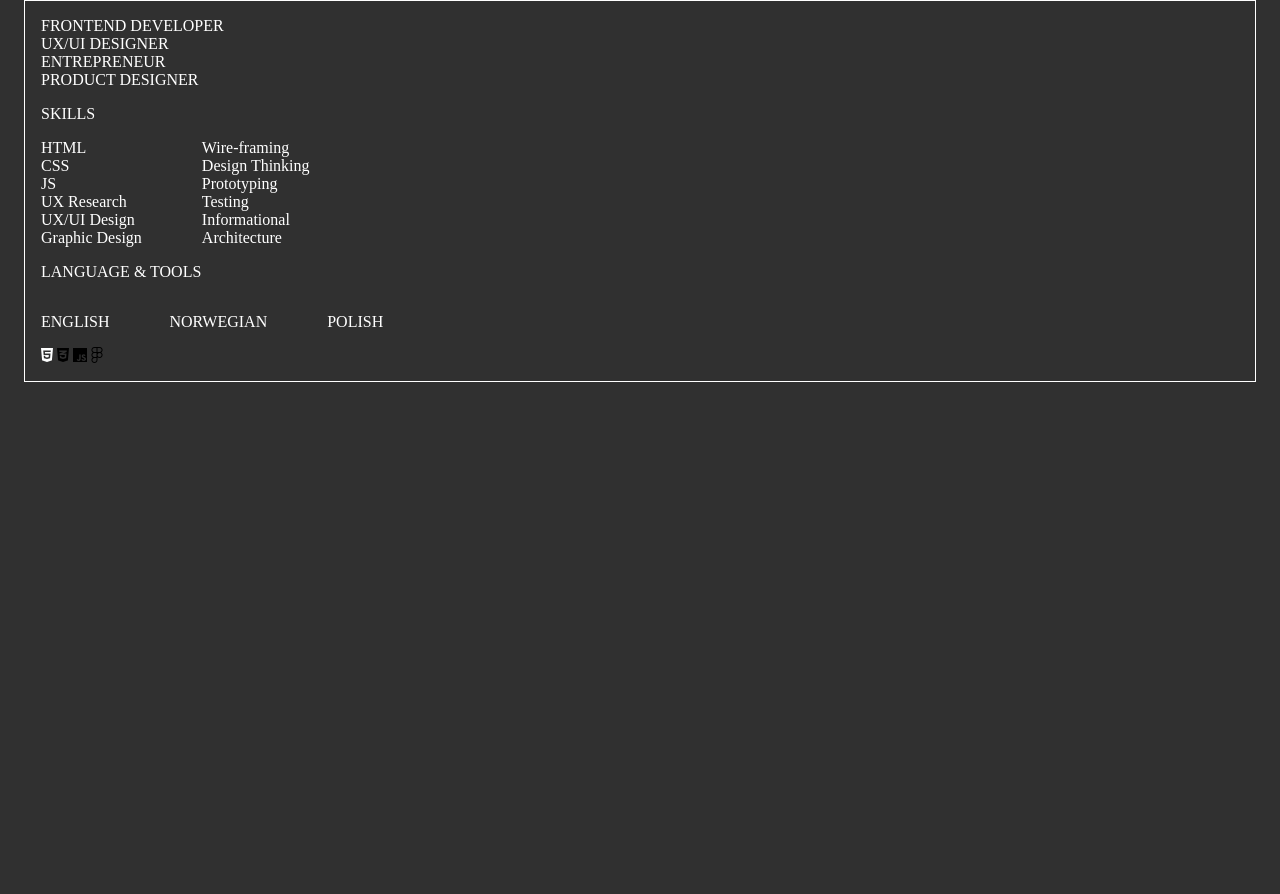
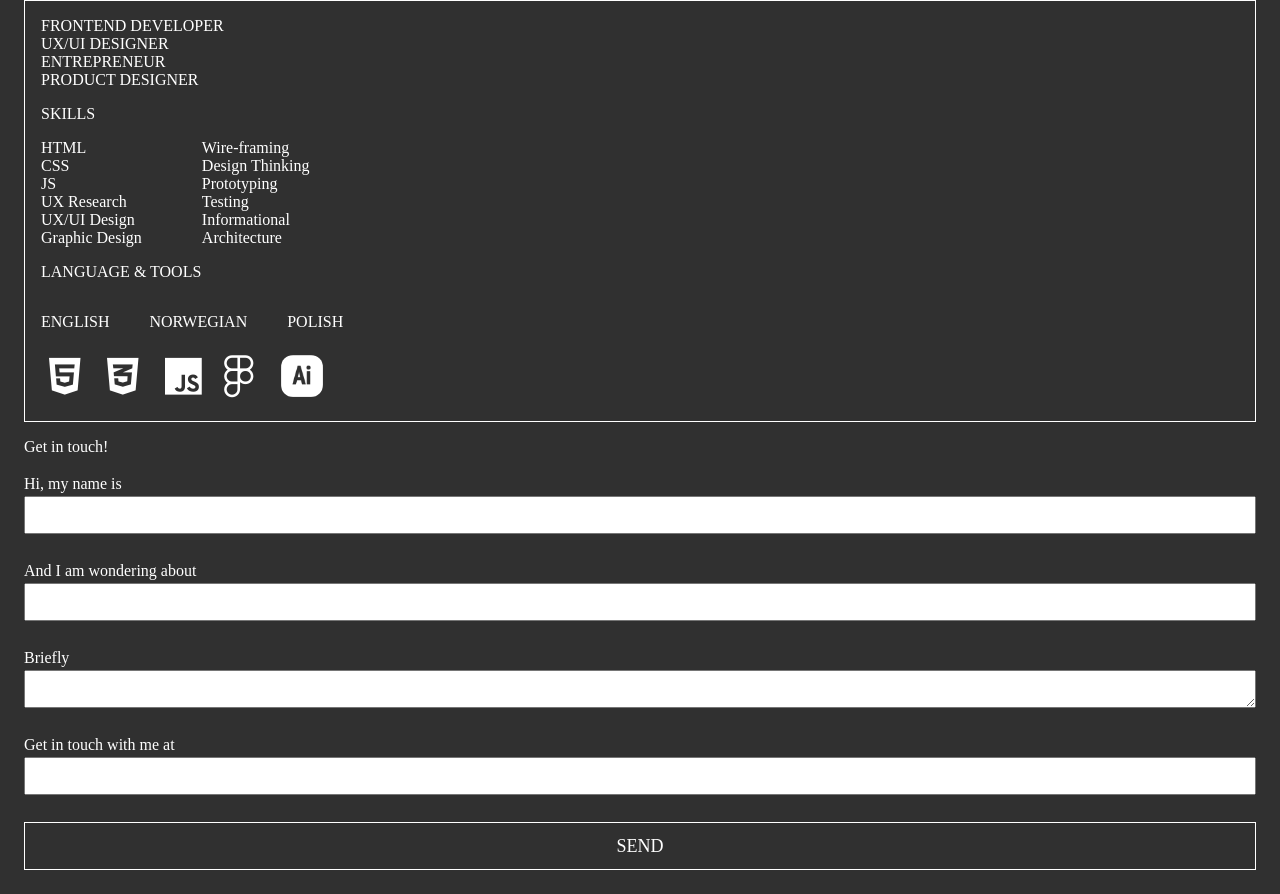
Before and after one commit to OlgaGoryszewska/nuux, a plain HTML site: page index.html in a window 1280 px wide. Shown: the part 3245-4139 px from the top of the page. Before the commit the page ends 3651 px from the top, so only its background shows below. Drawn offline with Linux system fonts and the light colour scheme; a web font is replaced by a local one.

Commit message:
git push

```diff
--- a/index.html
+++ b/index.html
@@ -152,11 +152,45 @@
         <p>POLISH</p>
       </div>
       <div class="tool-wrapper">
-        <i class="fa-brands fa-html5" style="color: #feffff"></i>
+        <i class="fa-brands fa-html5"></i>
         <i class="fa-brands fa-css3-alt"></i>
         <i class="fa-brands fa-js"></i>
         <i class="fa-brands fa-figma"></i>
+        <img
+          class="adobe-icon"
+          src="img/adobe-ai-256.png"
+          alt="image for adobe ilustrator"
+        />
       </div>
+    </div>
+
+    <div class="contact-form">
+      <form id="contact-form" action="#" method="post">
+        <p class="header-contact-form">Get in touch!</p>
+
+        <label for="name">Hi, my name is</label>
+        <input type="text" id="name" name="name" autocomplete="name" />
+        <span class="error" id="nameError"></span><br />
+
+        <label for="subject">And I am wondering about</label>
+        <input type="text" id="subject" name="subject" autocomplete="off" />
+        <span class="error" id="subjectError"></span><br />
+
+        <label for="message">Briefly</label>
+        <textarea
+          id="message"
+          name="message"
+          rows="5"
+          autocomplete="off"
+        ></textarea>
+        <span class="error" id="messageError"></span><br />
+
+        <label for="email">Get in touch with me at</label>
+        <input type="email" id="email" name="email" autocomplete="email" />
+        <span class="error" id="emailError"></span><br />
+
+        <input type="submit" name="submit" value="SEND" />
+      </form>
     </div>
 
     <header></header>
--- a/styles.css
+++ b/styles.css
@@ -22,11 +22,13 @@ body {
 body {
   margin: 1.5rem;
 }
+
 a,
 h1,
 h2,
 li,
-p {
+p,
+label {
   font-family: Recursive;
   color: white;
   list-style-type: none;
@@ -99,16 +101,53 @@ a {
   object-fit: cover;
   margin-bottom: 2rem;
 }
+
 .skills-wrapper {
   border: 1px solid white;
   padding: 1rem;
 }
+
 .language-wrapper,
 .tools-wrapper {
   display: flex;
   flex-direction: row;
   gap: 60px;
 }
+
 .language-wrapper {
+  gap: 40px;
+}
+
+.fa-brands,
+.adobe-icon {
+  font-size: 42px;
+  width: 42px;
+  height: 42px;
+  color: var(--white);
+  padding: 0.5rem;
+}
+
+.tool-wrapper {
   display: flex;
 }
+
+#contact-form {
+  display: flex;
+  flex-direction: column;
+  gap: 0.2rem;
+}
+
+input[type="text"],
+input[type="email"],
+textarea {
+  height: 2rem;
+}
+
+input[type="submit"] {
+  height: 3rem;
+  background-color: var(--black);
+  border: 1px solid white;
+  color: var(--white);
+  font-family: Recursive;
+  font-size: 18px;
+}
```
